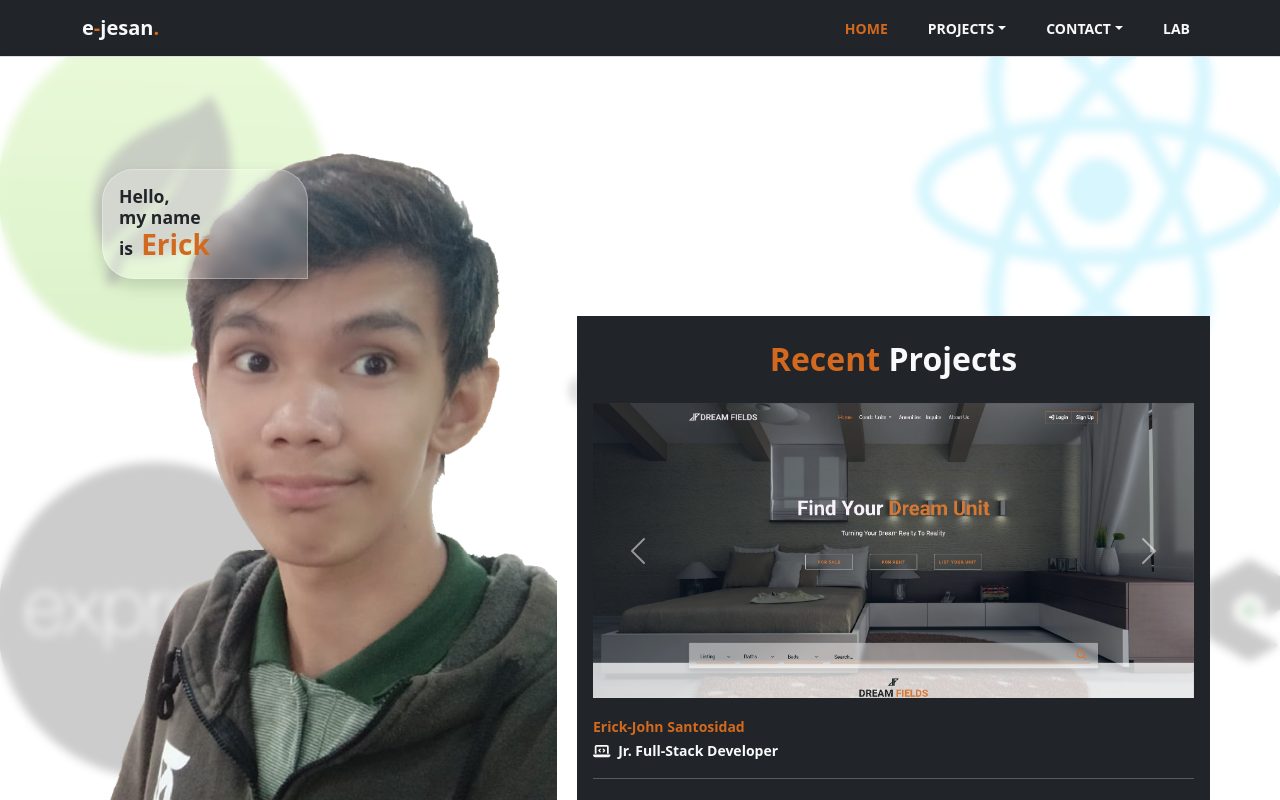
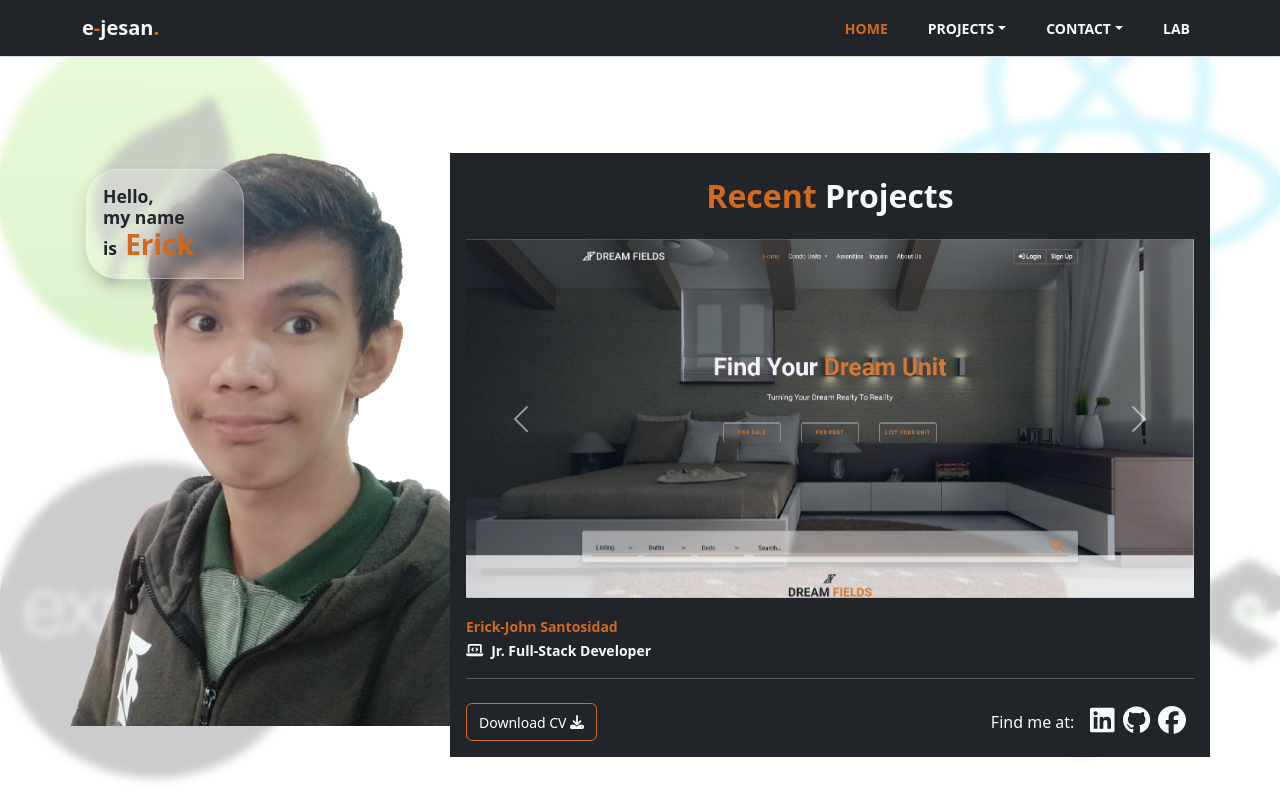
Before and after one commit to ricesush/portfoliov2, a React (Vite) app: page / in a window 1280 px wide. Shown: the top 800 px of the page. Built offline with nearby package versions, Linux system fonts and the light colour scheme.

Commit message:
fixed responsiveness

```diff
--- a/src/components/HeaderSection.jsx
+++ b/src/components/HeaderSection.jsx
@@ -20,9 +20,9 @@ const HeaderSection = () => {
   ];
   return (
     <div className='d-lg-flex my-5 g-0 container bg-transparent rounded-1 '>
-      <div className='card bg-transparent border-0 col-lg-5 px-1 mx-3'>
+      <div className='card bg-transparent border-0 col-lg-4 px-lg-0 mx-lg-0 px-1 mx-3'>
         <img src={coverImg} className='card-img-top' alt='...' />
-        <div className='card-img-overlay text-accent  col-6 h-25 '>
+        <div className='card-img-overlay text-accent col-6 h-25 '>
           <h5 className='card-title bg-glass rounded-0 rounded-start-5 rounded-top-5 p-3 shadow'>
             Hello, <br /> my name is
             <span className='fs-3 yellowText ps-2'>Erick</span>{' '}
@@ -30,7 +30,7 @@ const HeaderSection = () => {
         </div>
       </div>
 
-      <header className='mt-auto bg-accent'>
+      <header className='mt-auto bg-accent col'>
         <header className='col-lg-12'>
           <h2 className='text-center text-light fs-2 py-lg-2 my-3'>
             <span className='yellowText'>Recent</span> Projects
@@ -42,7 +42,6 @@ const HeaderSection = () => {
             id='carouselExampleInterval'
             className='carousel slide'
             data-bs-ride='carousel'
-            style={{ maxWidth: '45rem' }}
           >
             <div className='carousel-inner'>
               <div className='carousel-item active' data-bs-interval='5000'>
```
